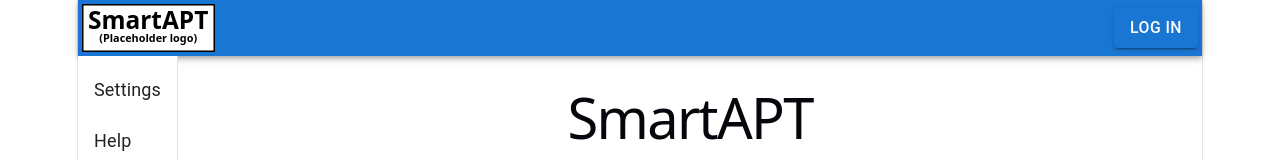
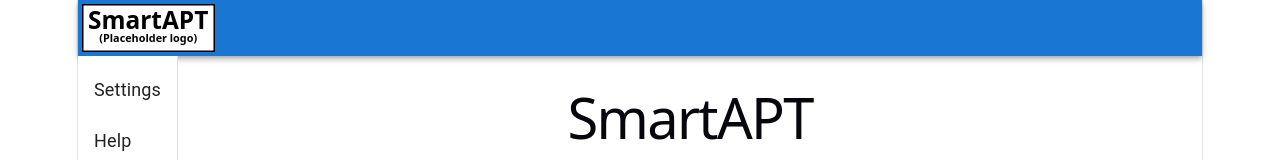
Before and after one commit to SevereWXJames/dormitory-managment-project, a React (Vite) app in the folder frontend/: page / in a window 1280 px wide. Shown: the top 160 px of the page. Built offline with nearby package versions, Linux system fonts and the light colour scheme.

Commit message:
Removed redundant log-in button

```diff
--- a/frontend/src/components/common/CommonFrame.tsx
+++ b/frontend/src/components/common/CommonFrame.tsx
@@ -1,7 +1,7 @@
 import React, {useState} from "react";
-import {Link, Link as RouterLink} from 'react-router-dom';
+import {Link} from 'react-router-dom';
 import type {CommonFrameType} from "../../app/types";
-import {AppBar, Avatar, Box, Button, Divider, Drawer, List} from "@mui/material";
+import {AppBar, Avatar, Box, Divider, Drawer, List} from "@mui/material";
 import {NavBarButton} from "./NavBarButton";
 import logo from "../../assets/common/logo.svg";
 import {LogoutDialog} from "./LogoutDialog.tsx";
@@ -20,7 +20,7 @@ type CommonFrameProps = {
 export function CommonFrame(props: CommonFrameProps) {
     const headerUserTypeMessage = (props.commonFrameType == "BUILDING_MANAGER") ? "Building manager view" : "";
     const avatar = (props.commonFrameType == "UNAUTHENTICATED") ?
-        <Button id="log-in-button" variant="contained" component={RouterLink} to="/login">Log in</Button> :
+        <></> :
         <Avatar id="header-avatar"></Avatar>;
     const [logoutDialogOpen, setLogoutDialogOpen] = useState(false);
 
```
